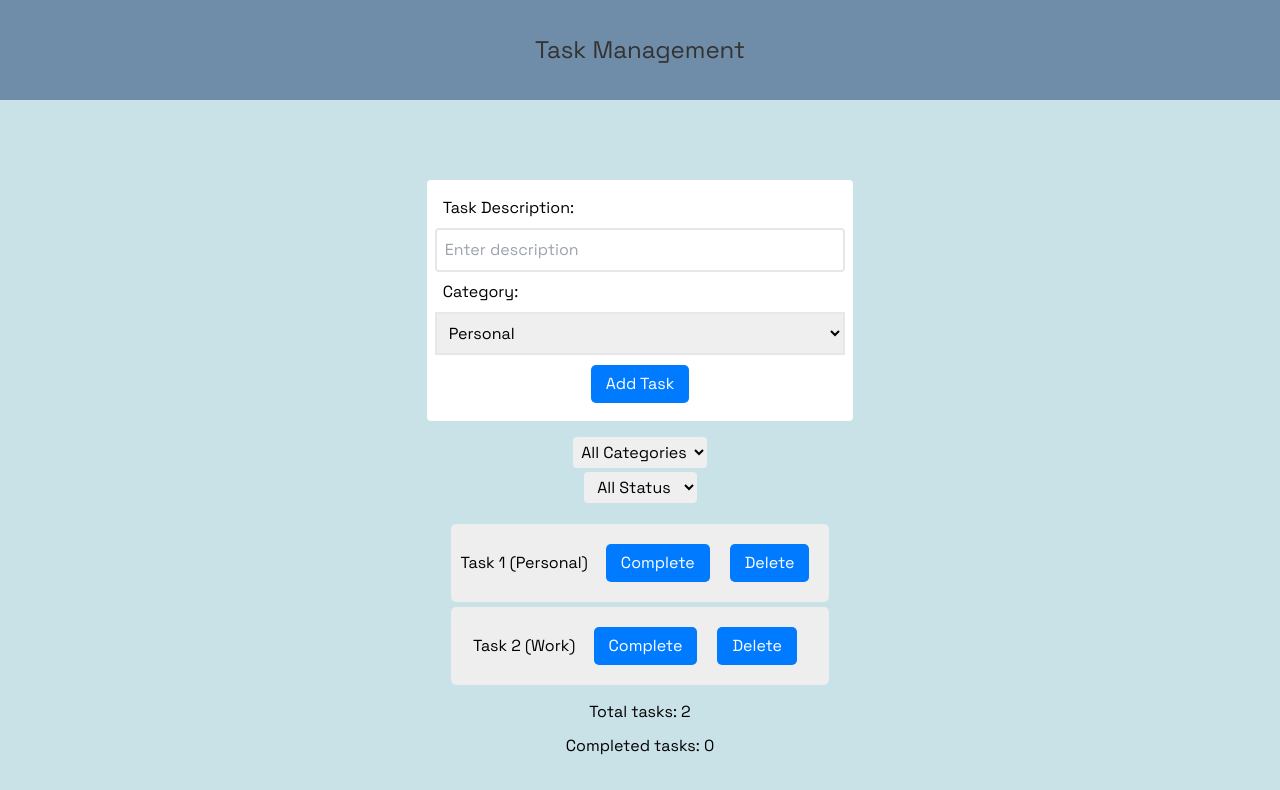
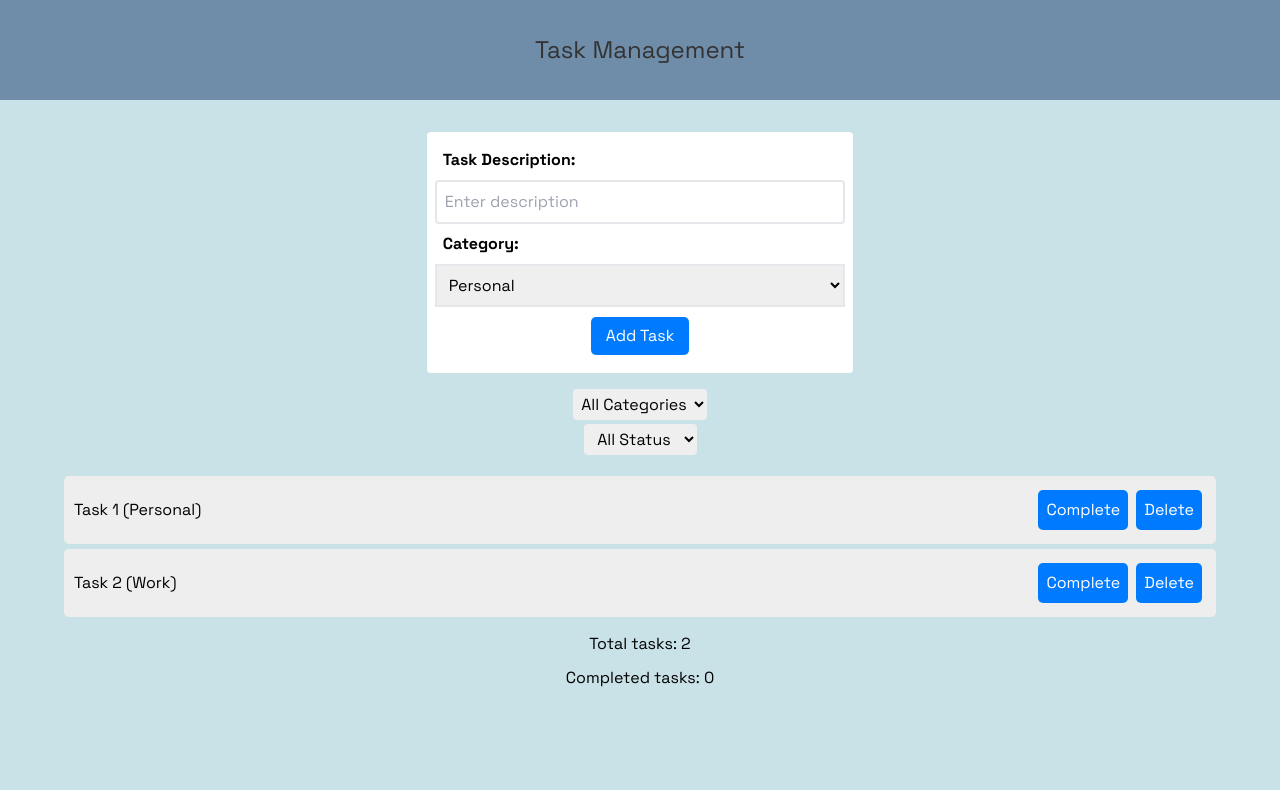
Before and after one commit to Nooah12/TMT, a Next.js app: page / in a window 1280 px wide. Shown: the top 790 px of the page. Built offline with nearby package versions, Linux system fonts and the light colour scheme.

Commit message:
more styling

```diff
--- a/src/app/globals.css
+++ b/src/app/globals.css
@@ -1,15 +1,22 @@
 @import url('https://fonts.googleapis.com/css2?family=Space+Grotesk:wght@300..700&display=swap');
 /* @import url('https://fonts.googleapis.com/css2?family=Pangolin&display=swap'); */
-
 
 @tailwind base;
 @tailwind components;
 @tailwind utilities;
 
+* {
+  box-sizing: border-box;
+}
+
+html {
+  height: 100vh;
+}
+
 body {
     margin: 0;
     background-color: #c9e2e8;
-    height: 100vh;
+    min-height: 100%;
     display: flex;
     flex-direction: column;
     font-family: "Space Grotesk", sans-serif;
@@ -30,7 +37,7 @@ body {
   }
 
   main {
-    margin-top: 5rem;
+    margin-top: 2rem;
     text-align: center;
     display: flex;
     flex-direction: column;
--- a/src/components/TaskCounter/TaskCounter.tsx
+++ b/src/components/TaskCounter/TaskCounter.tsx
@@ -5,7 +5,7 @@ type TaskCounterProps = {
 
   const TaskCounter = ({ total, completed }: TaskCounterProps) => {
     return (
-      <section>
+      <section className="align-text-bottom">
         <p>Total tasks: {total}</p>
         <p>Completed tasks: {completed}</p>
       </section>
--- a/src/components/TaskInputForm/TaskInputForm.tsx
+++ b/src/components/TaskInputForm/TaskInputForm.tsx
@@ -12,8 +12,8 @@ const taskInputForm = ({onAddTask}:taskInputFormProps) => {
 
   const handleAddTask = () => {
     // Check if the description is valid
-    if (description.trim() === '' || description.trim().length < 3) {
-      return 'ups something went wrong' // Optionally show an error message here
+    if (description.trim() === '') {
+      return alert('You need to type something!') // Optionally show an error message here
     }
 
     // Call onAddTask with the description and category
@@ -27,13 +27,13 @@ const taskInputForm = ({onAddTask}:taskInputFormProps) => {
     <section className="w-full mb-4">
       <div className="bg-white p-2 m-auto w-3/4 md:w-2/4 lg:w-1/3 2xl:w-1/4 rounded">
         <div className="flex flex-col text-start ">
-          <label className="p-2" htmlFor="description">Task Description:</label>
+          <label className="p-2 font-bold" htmlFor="description">Task Description:</label>
           <input className="p-2 border-2 rounded" value={description} id="description" placeholder="Enter description"
             onChange={(e) => setDescription(e.target.value)} // Update description state
           />
         </div>
         <div className="flex flex-col text-start">
-          <label className="p-2" htmlFor="category">Category:</label>
+          <label className="p-2 font-bold" htmlFor="category">Category:</label>
           <select className="p-2 border-2" value={category} id="category" name="category"
             onChange={(e) => setCategory(e.target.value)} // update category state
           >
--- a/src/components/TaskList/TaskList.tsx
+++ b/src/components/TaskList/TaskList.tsx
@@ -9,16 +9,20 @@ type TaskListProps = {
 
 const TaskList = ({ tasks = [], onCompleteTask, onDeleteTask }:TaskListProps) => {
   return (
-    <section>
+    <section className='w-[90%] 2xl:w-2/3'>
       <ul>
         {tasks.length === 0 ? (
           <p>No tasks available</p>
         ) : (
           tasks.map((task) => (
-            <li key={task.id}>
-              <span className='mr-1'>{task.description} ({task.category})</span> {/* should work now, only one span */}
-              <button onClick={() => onCompleteTask(task.id)}>Complete</button>
-              <button onClick={() => onDeleteTask(task.id)}>Delete</button>
+            <li className='flex items-center justify-between' key={task.id}>
+              <div className='m-0'>
+                <span className='text-sm md:text-base'>{task.description} ({task.category})</span>
+              </div>
+              <div>
+                <button className='text-sm md:text-base m-1 p-2' onClick={() => onCompleteTask(task.id)}>Complete</button>
+                <button className='text-sm md:text-base m-1 p-2' onClick={() => onDeleteTask(task.id)}>Delete</button>
+              </div>
             </li>
           ))
         )}
```
